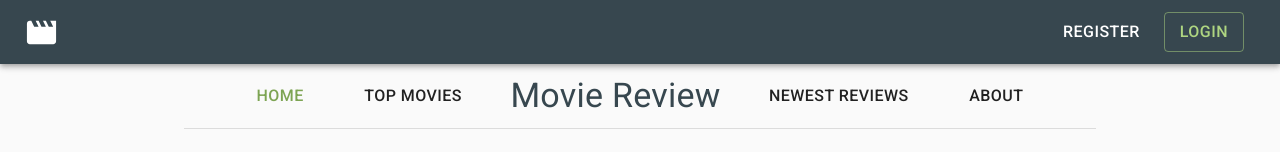
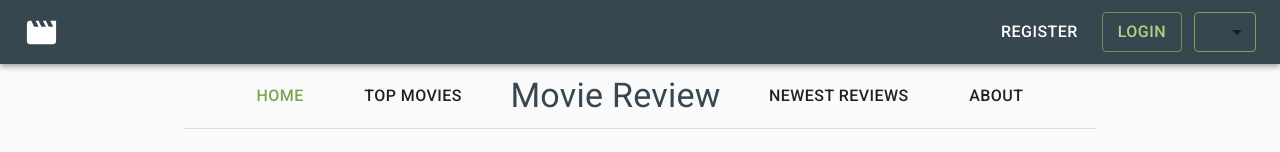
Before and after one commit to DeividasKakta/movie-review-app, a React (Create React App) app in the folder movie-review-ui/: page / in a window 1280 px wide. Shown: the top 152 px of the page. Built offline with nearby package versions, Linux system fonts and the light colour scheme; no server answers.

Commit message:
React: Add language select to the header

```diff
--- a/movie-review-ui/src/components/main/Header/Header.js
+++ b/movie-review-ui/src/components/main/Header/Header.js
@@ -1,8 +1,22 @@
-import {AppBar, Button, Container, Divider, Hidden, Link, makeStyles, Toolbar, Typography} from "@material-ui/core";
+import {
+    AppBar,
+    Button,
+    Container,
+    Divider,
+    FormControl,
+    Hidden,
+    Link,
+    makeStyles,
+    MenuItem,
+    Select,
+    Toolbar,
+    Typography
+} from "@material-ui/core";
 import {NavLink, useLocation} from "react-router-dom";
 import {useDispatch, useSelector} from "react-redux";
 import {loggedInUser, logout} from "../../../store/slices/userSlice";
 import MovieIcon from '@material-ui/icons/Movie';
+import {useTranslation} from "react-i18next";
 
 const useStyles = makeStyles((theme) => ({
     root: {
@@ -39,6 +53,12 @@ const useStyles = makeStyles((theme) => ({
     },
     divider: {
         marginTop: theme.spacing(2)
+    },
+    languageSelect: {
+        color: theme.palette.secondary.main,
+        '& .MuiOutlinedInput-notchedOutline': {
+            borderColor: theme.palette.secondary.dark,
+        }
     }
 }));
 
@@ -47,6 +67,12 @@ const Header = () => {
     const currentUser = useSelector(loggedInUser)
     const dispatch = useDispatch()
     const location = useLocation()
+
+    const {t, i18n} = useTranslation("header")
+
+    const changeLanguage = (e) => {
+        i18n.changeLanguage(e.target.value);
+    }
 
     return (
         <>
@@ -89,6 +115,18 @@ const Header = () => {
                                 </Button>
                             </>
                     }
+                    <FormControl variant="outlined" size="small" color="secondary">
+                        <Select
+                            className={classes.languageSelect}
+                            defaultValue={i18n.language}
+                            value={i18n.language}
+                            onChange={changeLanguage}
+                        >
+                            <MenuItem value="en">EN</MenuItem>
+                            <MenuItem value="lt">LT</MenuItem>
+                        </Select>
+                    </FormControl>
+
 
                 </Toolbar>
             </AppBar>
--- a/movie-review-ui/src/index.js
+++ b/movie-review-ui/src/index.js
@@ -3,6 +3,7 @@ import ReactDOM from 'react-dom';
 import App from './App';
 import '@fontsource/roboto';
 import {CssBaseline} from "@material-ui/core";
+import "./i18n/i18n";
 
 ReactDOM.render(
     <React.StrictMode>
```
